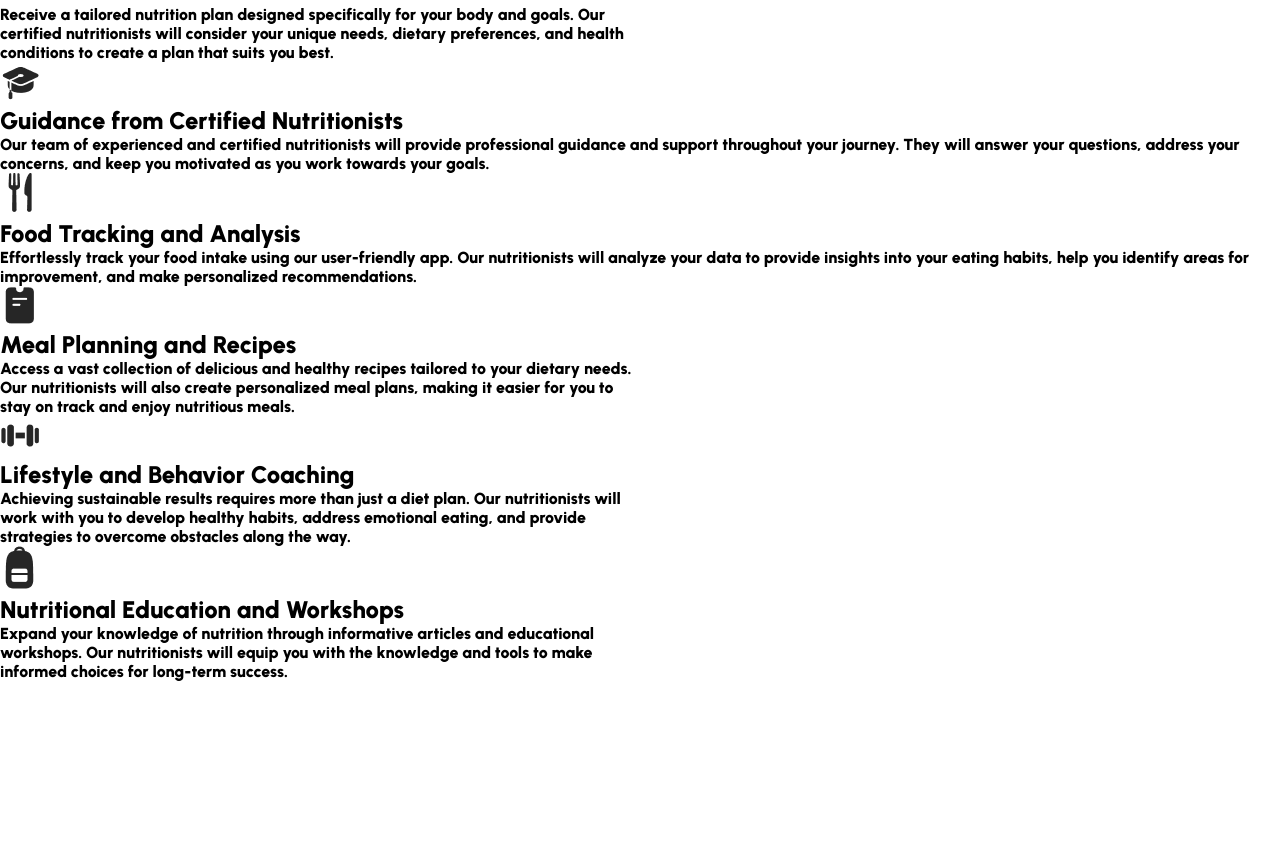
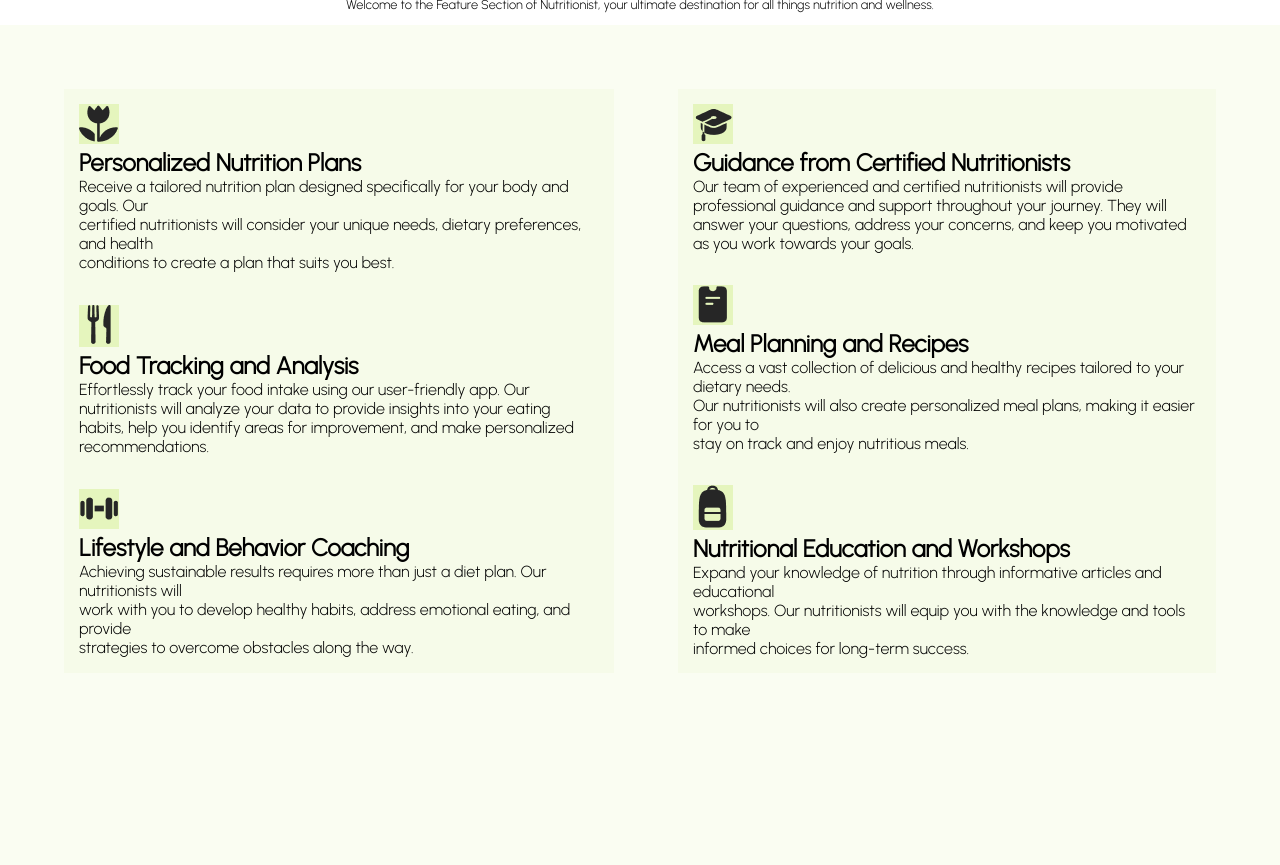
Before and after one commit to Neco-Stack/Projekt-Health-App, a plain HTML site: page index.html in a window 1280 px wide. Shown: the part 535-1400 px from the top of the page. Before the commit the page ends 1216 px from the top, so only its background shows below. Drawn offline with Linux system fonts and the light colour scheme.

Commit message:
first draft

```diff
--- a/assets/css/style.css
+++ b/assets/css/style.css
@@ -133,6 +133,61 @@ a{
     text-underline-offset: 5px;
 }
 /* the first main part ends and feature section starts */
-.main-features{
+/* .grid-container{
     display: grid;
+    grid-template-areas:
+    "a b"
+    "c d"
+    "e f";
+    grid-template-columns: repeat(2, 1fr);
+    grid-template-rows: repeat(3, 1fr);
+    gap: 2em;
 }
+.one{
+    grid-area: a;
+} */
+
+/* .grid-container{
+    display: grid;
+    grid-template-columns: 1fr 1fr;
+    gap: 20px;
+    font-family: "urbanist-light";
+} */
+.grid-container{
+    display: grid;
+    grid-template-areas:
+    "a b"
+    "c d"
+    "e f";
+    gap: 4em;
+    font-family: "urbanist-light";
+    padding: 4em;
+    background-color: #FAFDF2;
+}
+.feature-left{
+    display: grid;
+    background-color: #F6FBE9;
+    padding: 15px;
+    gap: 2em;
+}
+.feature-right{
+    display: grid;
+    background-color: #F6FBE9 ;
+    padding: 15px;
+    gap: 2em;
+}
+.iconis{
+    background-color: #E5F5BD;
+}
+.intro-main{
+    text-align: center;
+    margin-top: 2em;
+    font-family: "urbanist-list";
+    font-size: 2em;
+}
+.intro-main-two{
+    text-align: center;
+    padding: 1em;
+    font-size: 0.8em;
+    font-family: "urbanist-light";
+}
--- a/index.html
+++ b/index.html
@@ -55,42 +55,49 @@
         </div>
     </div>
     <!-- end of main-section-start of main-features -->
-    <h2>Features</h2>
-    <p>Welcome to the Feature Section of Nutritionist, your ultimate destination for all things nutrition and wellness.</p>
-    <div class="main-features">
-        <div class="nutrition-plans">
-            <img src="./assets/img/icon_flower.png" alt="" class="iconis">
+    <main>
+        <h2 class="intro-main">Features</h2>
+        <p class="intro-main-two">Welcome to the Feature Section of Nutritionist, your ultimate destination for all things nutrition and wellness.</p>
+        <div class="grid-container">
+            <div class="feature-left">
+                <div class="one">
+                    <img src="./assets/img/icon_flower.png" alt="" class="iconis" style="float">
                     <h2 class="feature-name">Personalized Nutrition Plans</h2>
                     <p class="feature-words">Receive a tailored nutrition plan designed specifically for your body and goals. Our <br> certified nutritionists will consider your unique needs, dietary preferences, and health <br> conditions to create a plan that suits you best.</p>
                 </div>
-        <div class="nutrition-certified">
+                <div class="three">
+                    <img src="./assets/img/icon_fork.png" alt="" class="iconis">
+                    <h2 class="feature-name">Food Tracking and Analysis</h2>
+                    <p class="feature-words">Effortlessly track your food intake using our user-friendly app. Our nutritionists will analyze your data to provide insights into your eating habits, help you identify areas for improvement, and make personalized recommendations.</p>
+                </div>
+                <div class="five">
+                    <img src="./assets/img/icon_gym.png" alt="" class="iconis">
+                    <h2 class="feature-name">Lifestyle and Behavior Coaching</h2>
+                    <p class="feature-words">Achieving sustainable results requires more than just a diet plan. Our nutritionists will <br> work with you to develop healthy habits, address emotional eating, and provide <br> strategies to overcome obstacles along the way.</p>
+                </div>
+            </div>
+
+            <div class="feature-right">
+                <div class="two">
                     <img src="./assets/img/icon_graduate.png" alt="" class="iconis">
                     <h2 class="feature-name">Guidance from Certified Nutritionists</h2>
                     <p class="feature-words">Our team of experienced and certified nutritionists will provide professional guidance and support throughout your journey. They will answer your questions, address your concerns, and keep you motivated as you work towards your goals.</p>
                 </div>
-        <div class="nutrition-food">
-            <img src="./assets/img/icon_fork.png" alt="" class="iconis">
-            <h2 class="feature-name">Food Tracking and Analysis</h2>
-            <p class="feature-words">Effortlessly track your food intake using our user-friendly app. Our nutritionists will analyze your data to provide insights into your eating habits, help you identify areas for improvement, and make personalized recommendations.</p>
-        </div>
-        <div class="nutition-recipes">
+                <div class="four">
                 <img src="./assets/img/icon_clipboard.png" alt="" class="iconis">
                 <h2 class="feature-name">Meal Planning and Recipes</h2>
                 <p class="feature-words">Access a vast collection of delicious and healthy recipes tailored to your dietary needs. <br> Our nutritionists will also create personalized meal plans, making it easier for you to <br> stay on track and enjoy nutritious meals.</p>
                 </div>
-        <div class="nutrition-lifestyle">
-            <img src="./assets/img/icon_gym.png" alt="" class="iconis">
-            <h2 class="feature-name">Lifestyle and Behavior Coaching</h2>
-            <p class="feature-words">Achieving sustainable results requires more than just a diet plan. Our nutritionists will <br> work with you to develop healthy habits, address emotional eating, and provide <br> strategies to overcome obstacles along the way.</p>
-        </div>
-        <div class="nutrition-workshop">
+                <div class="six">
                     <img src="./assets/img/icon_backpack.png" alt="" class="iconis">
                     <h2 class="feature-name">Nutritional Education and Workshops</h2>
                     <p class="feature-words">Expand your knowledge of nutrition through informative articles and educational <br> workshops. Our nutritionists will equip you with the knowledge and tools to make <br> informed choices for long-term success.</p>
                 </div>
-
+            </div>
         </div>
 
         <script src="./assets/js/main.js"></script>
+    </main>
+
 </body>
 </html>
```
Lines whose indentation alone changed are shown as unchanged.
